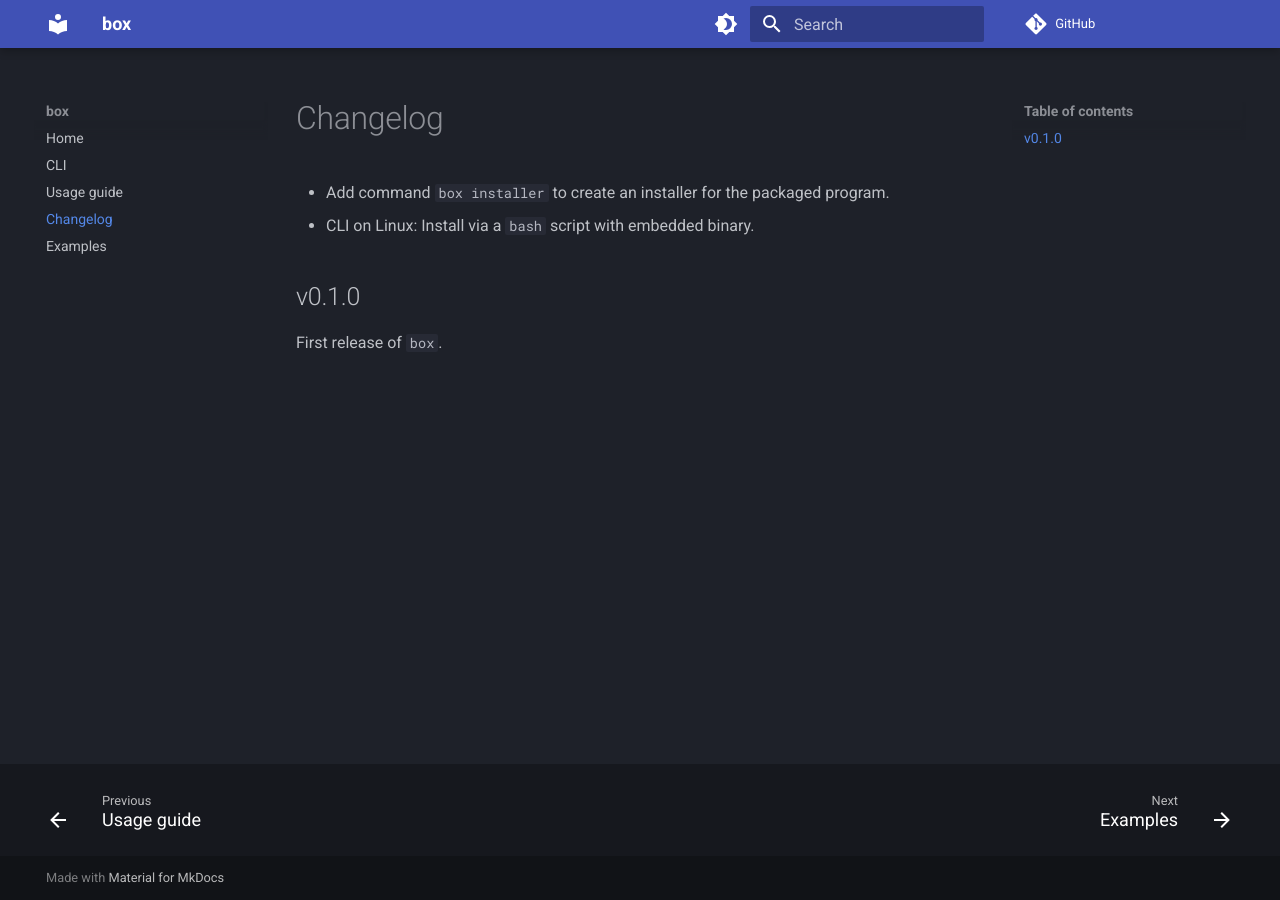
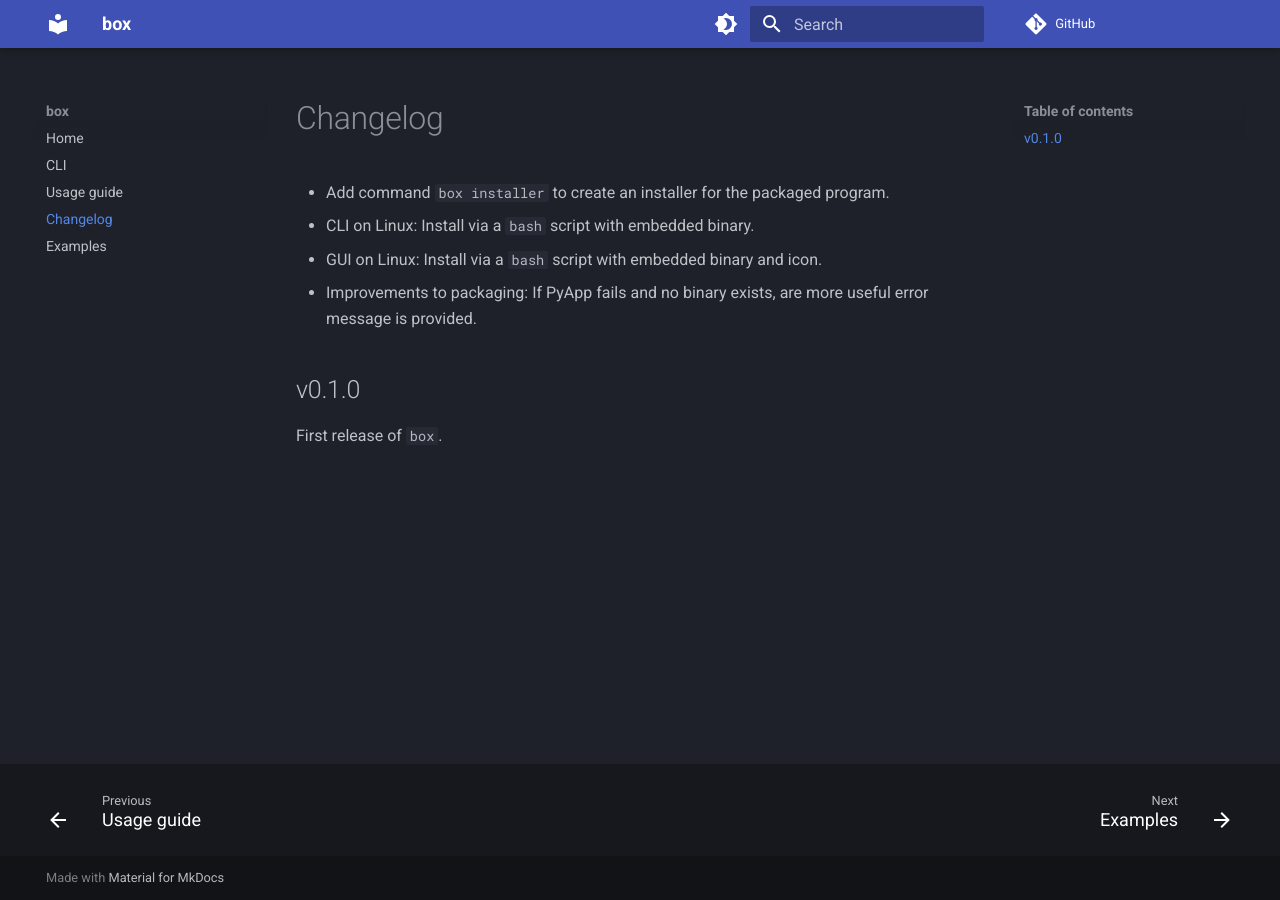
Before and after one commit to trappitsch/box, an MkDocs documentation site: the page built from docs/changelog.md, in a window 1280 px wide. Built offline with MkDocs 1.6.1 and Material for MkDocs 9.7.7, drawn with Linux system fonts in a browser that asks for light colours; comment, search, counter and statistics services are not loaded.

Commit message:
update changelog

```diff
--- a/docs/changelog.md
+++ b/docs/changelog.md
@@ -1,5 +1,7 @@
 - Add command `box installer` to create an installer for the packaged program.
   - CLI on Linux: Install via a `bash` script with embedded binary.
+  - GUI on Linux: Install via a `bash` script with embedded binary and icon.
+- Improvements to packaging: If PyApp fails and no binary exists, are more useful error message is provided.
 
 ## v0.1.0
 
```
